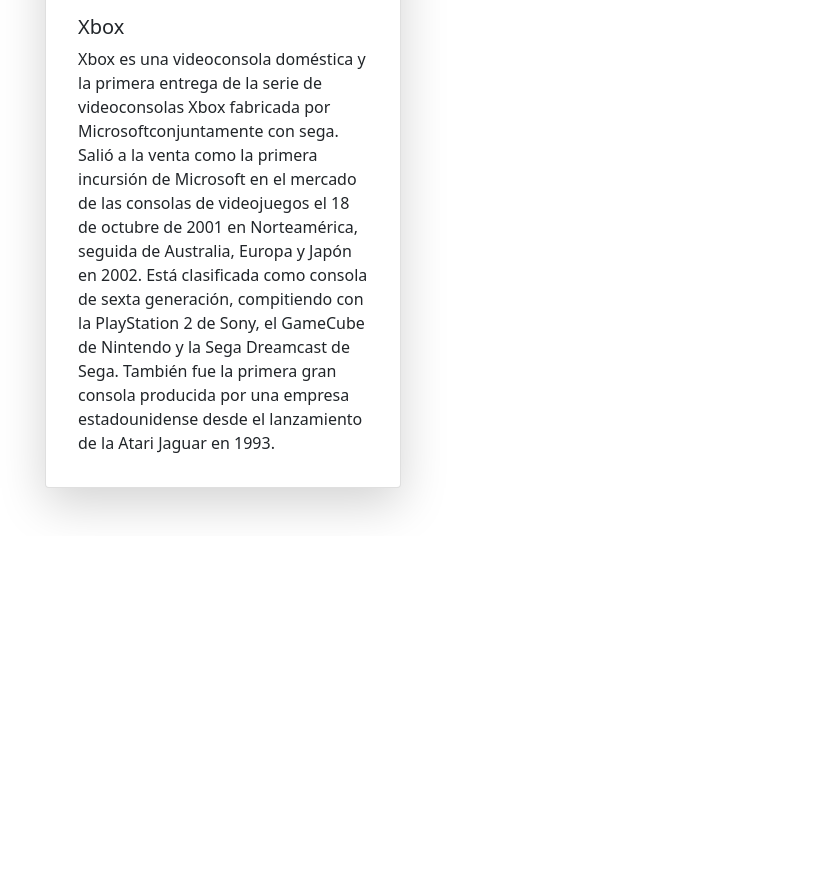
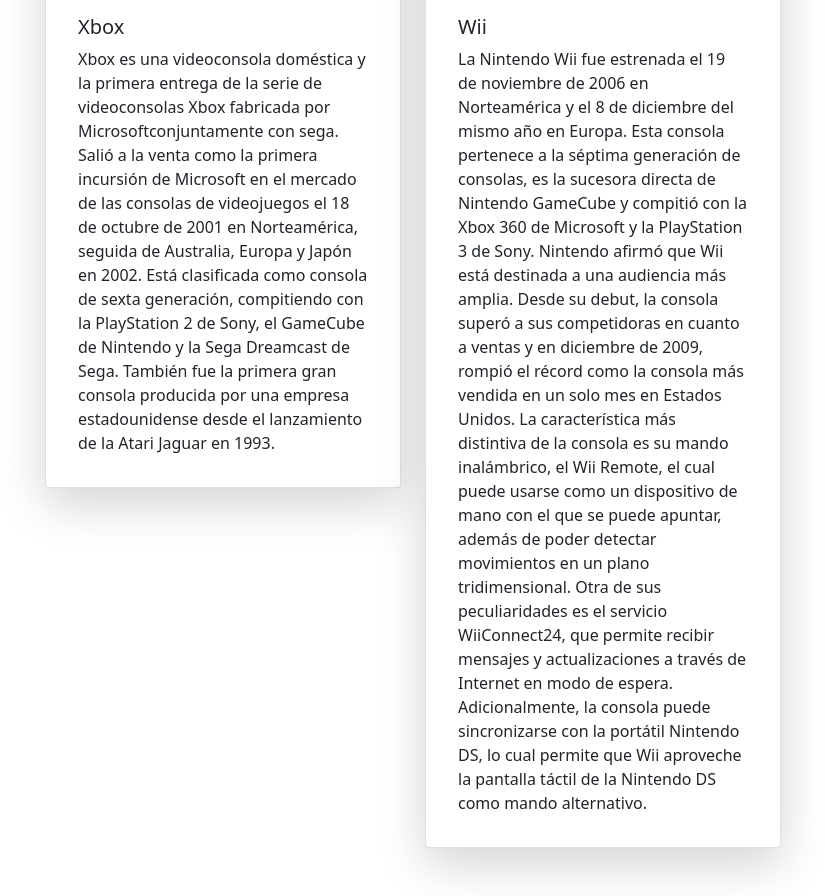
Before and after one commit to Camila-17/trabajoFinalNuevasTecnologias, a Flask app: page /ConsolaRetro in a window 1280 px wide. Shown: the part 2099-2995 px from the top of the page, without its empty margins (37-862 px from the left). Before the commit the page ends 2616 px from the top, so only its background shows below. Run offline with Flask 2, Linux system fonts and the light colour scheme; some libraries are stand-ins or nearby versions.

Commit message:
agrega ultima consola

```diff
--- a/templates/ConsolaRetro.html
+++ b/templates/ConsolaRetro.html
@@ -155,13 +155,42 @@
 
       <div class="col ">
         <div class="card shadow-lg p-3 mb-5 bg-body rounded">
-          <img
-            src="https://pressover.news/wp-content/uploads/2021/11/1-1024x576.jpg"
-            class="card-img-top" alt="..." style="height: 50%;" />
+          <img src="https://pressover.news/wp-content/uploads/2021/11/1-1024x576.jpg" class="card-img-top" alt="..."
+            style="height: 50%;" />
           <div class="card-body">
             <h5 class="card-title">Xbox</h5>
             <p class="card-text">
-              Xbox es una videoconsola doméstica y la primera entrega de la serie de videoconsolas Xbox fabricada por Microsoftconjuntamente con sega. Salió a la venta como la primera incursión de Microsoft en el mercado de las consolas de videojuegos el 18 de octubre de 2001 en Norteamérica, seguida de Australia, Europa y Japón en 2002. Está clasificada como consola de sexta generación, compitiendo con la PlayStation 2 de Sony, el GameCube de Nintendo y la Sega Dreamcast de Sega. También fue la primera gran consola producida por una empresa estadounidense desde el lanzamiento de la Atari Jaguar en 1993.
+              Xbox es una videoconsola doméstica y la primera entrega de la serie de videoconsolas Xbox fabricada por
+              Microsoftconjuntamente con sega. Salió a la venta como la primera incursión de Microsoft en el mercado de
+              las consolas de videojuegos el 18 de octubre de 2001 en Norteamérica, seguida de Australia, Europa y Japón
+              en 2002. Está clasificada como consola de sexta generación, compitiendo con la PlayStation 2 de Sony, el
+              GameCube de Nintendo y la Sega Dreamcast de Sega. También fue la primera gran consola producida por una
+              empresa estadounidense desde el lanzamiento de la Atari Jaguar en 1993.
+            </p>
+          </div>
+        </div>
+      </div>
+
+      <div class="col ">
+        <div class="card shadow-lg p-3 mb-5 bg-body rounded">
+          <img src="https://upload.wikimedia.org/wikipedia/commons/thumb/8/83/Wii_console.png/250px-Wii_console.png"
+            class="card-img-top" alt="..." style="height: 50%;" />
+          <div class="card-body">
+            <h5 class="card-title">Wii</h5>
+            <p class="card-text">
+              La Nintendo Wii fue estrenada el 19 de noviembre de 2006 en Norteamérica y el 8 de diciembre del mismo año
+              en Europa. Esta consola pertenece a la séptima generación de consolas, es la sucesora directa de Nintendo
+              GameCube y compitió con la Xbox 360 de Microsoft y la PlayStation 3 de Sony. Nintendo afirmó que Wii está
+              destinada a una audiencia más amplia. Desde su debut, la consola superó a sus competidoras en cuanto a
+              ventas y en diciembre de 2009, rompió el récord como la consola más vendida en un solo mes en Estados
+              Unidos.
+
+              La característica más distintiva de la consola es su mando inalámbrico, el Wii Remote, el cual puede
+              usarse como un dispositivo de mano con el que se puede apuntar, además de poder detectar movimientos en un
+              plano tridimensional. Otra de sus peculiaridades es el servicio WiiConnect24, que permite recibir mensajes
+              y actualizaciones a través de Internet en modo de espera. Adicionalmente, la consola puede sincronizarse
+              con la portátil Nintendo DS, lo cual permite que Wii aproveche la pantalla táctil de la Nintendo DS como
+              mando alternativo.
             </p>
           </div>
         </div>
```
